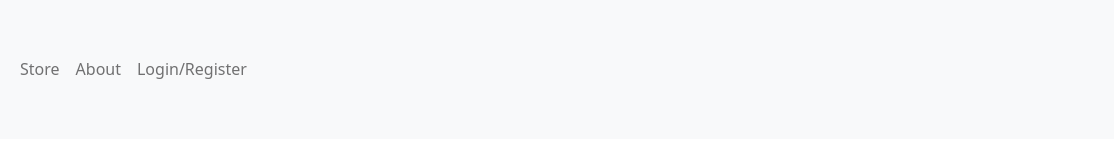
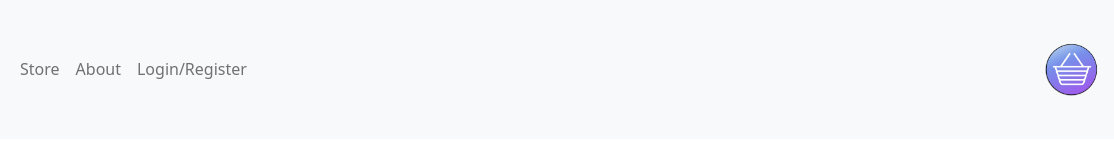
Before and after one commit to JakeReid2020/Wepage-Project, a plain HTML site: page Login/Login.html in a window 1280 px wide. Shown: the full height of the page, 166-1280 px from the left. Drawn offline with nearby package versions, Linux system fonts and the light colour scheme.

Commit message:
Added basket to pages that needed them.

```diff
--- a/Login/Login.html
+++ b/Login/Login.html
@@ -33,6 +33,9 @@
                 </li>
 
               </ul>
+
+              <a class="collapse.navbar-collapse" href="../Homepage/Index.html"> <img src="../Images/Cart.png" width="60px" /> </a>
+
             </div>
         </div>
     </nav>
```
Also changed, not shown: About/About.html (+3 -0 lines), Homepage/Index.html (+4 -1 lines), Store/Store.html (+3 -0 lines), Images/Cart.png (added).
